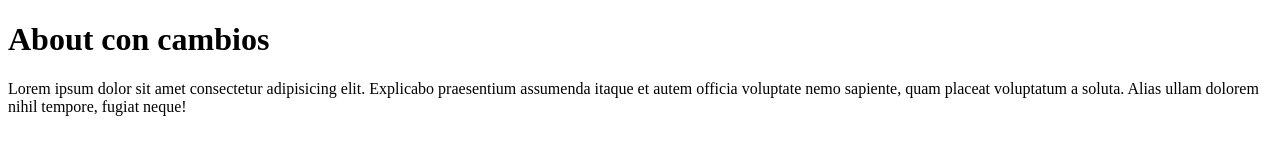
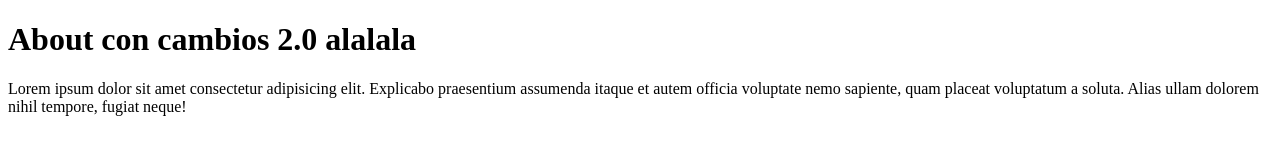
Before and after one commit to RonaldChicche/docker_learning_proj, a plain HTML site: page website/about.html in a window 1280 px wide. Drawn offline with Linux system fonts and the light colour scheme.

```diff
--- a/website/about.html
+++ b/website/about.html
@@ -6,7 +6,7 @@
     <title>About</title>
 </head>
 <body>
-    <h1>About con cambios</h1>
+    <h1>About con cambios 2.0 alalala</h1>
     <p>Lorem ipsum dolor sit amet consectetur adipisicing elit. Explicabo praesentium assumenda itaque et autem officia voluptate nemo sapiente, quam placeat voluptatum a soluta. Alias ullam dolorem nihil tempore, fugiat neque!</p>
 </body>
 </html>
```
Also changed, not shown: 11 other files.
